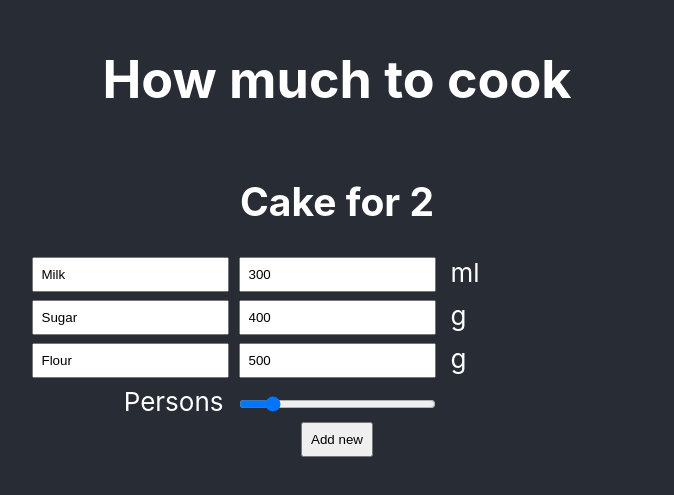
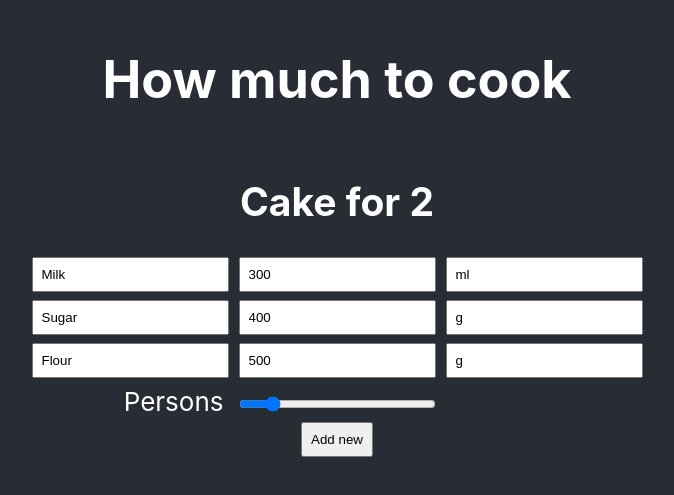
Before and after one commit to kateGalich/cookcalc, a React (Create React App) app: page / in a window 1280 px wide. Shown: the part 165-660 px from the top of the page, without its empty margins (303-977 px from the left). Built offline with nearby package versions, Linux system fonts and the light colour scheme.

Commit message:
editing unit fields

```diff
--- a/src/App.js
+++ b/src/App.js
@@ -66,7 +66,11 @@ function App(props) {
         value={Math.round(p.amount*10)/10}
         onChange={e => setPartAmount(e.target.value, index)}>
       </input>
-      <span> {p.unit}</span>
+      <input
+      type='text'
+      id='part1'
+      value={p.unit}>
+      </input>
     </Fragment>);
   return (
     <div className="App">
```
